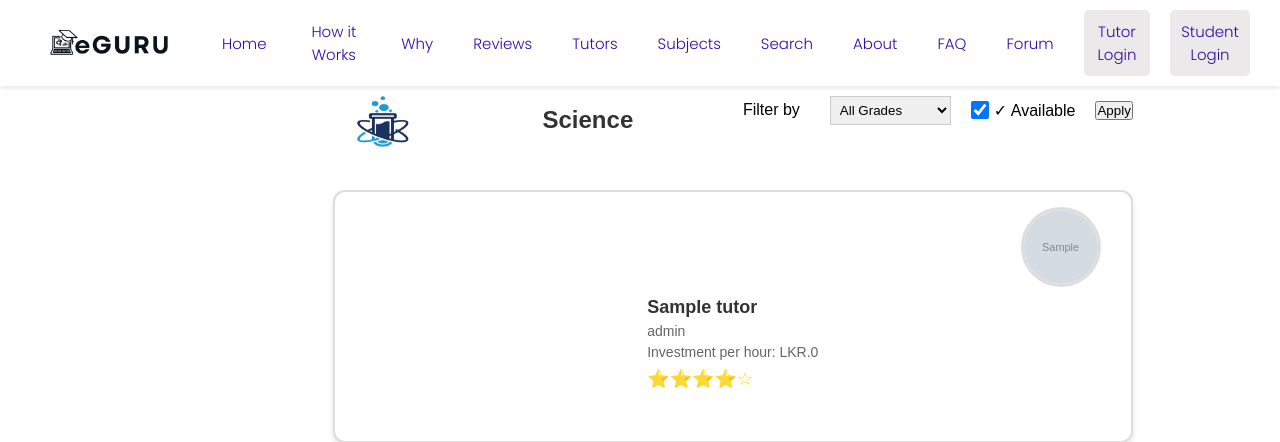
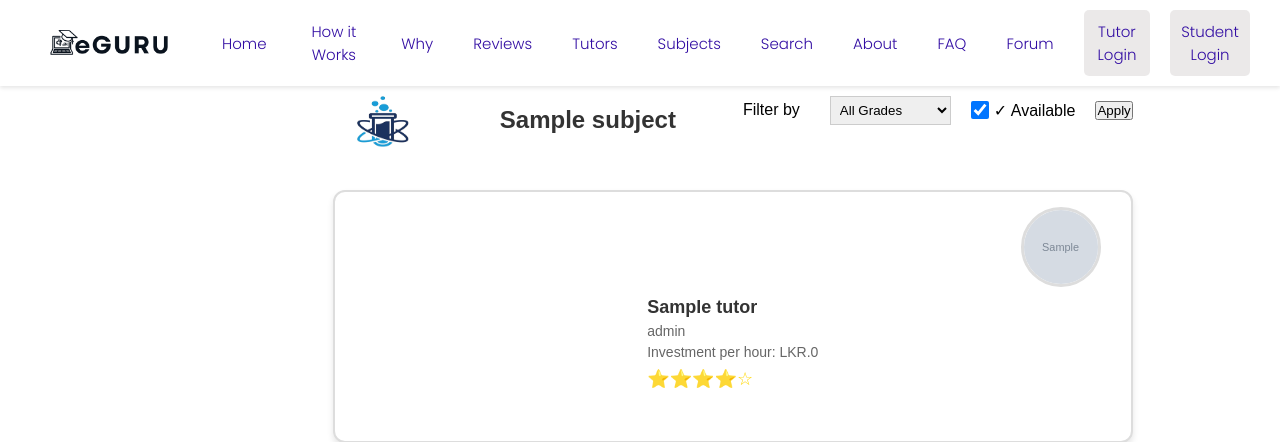
Before and after one commit to msnvaz/eGURU_2.0, a PHP site: template src/Views/subjectpage.php in a window 1280 px wide. Shown: the top 442 px of the page. Run offline with PHP 8.4, Linux system fonts and the light colour scheme; the template is opened without the code that fills it: most values are stand-ins (such as "Sample title", 1, 10 or a date in 2020); grey boxes marked "Sample" are stand-in pictures.

Commit message:
subject name display

```diff
--- a/src/Views/subjectpage.php
+++ b/src/Views/subjectpage.php
@@ -119,7 +119,7 @@
     <div class="container">
     <header class="header">
         <img src="images/Science.png" alt="Science Logo" class="logo">
-            <h1>Science</h1>
+        <h1><?= htmlspecialchars($subject) ?></h1>  <!-- Dynamic subject name -->
 
         <!-- Filter Form -->
         <form method="get" action="" class="filter-container">
@@ -167,6 +167,7 @@
             </a>
         <?php endforeach; ?>
     </div>
+</div>
 
 
         <?php if (count($tutors) >= 10): ?>
```
Lines whose indentation alone changed are shown as unchanged.
